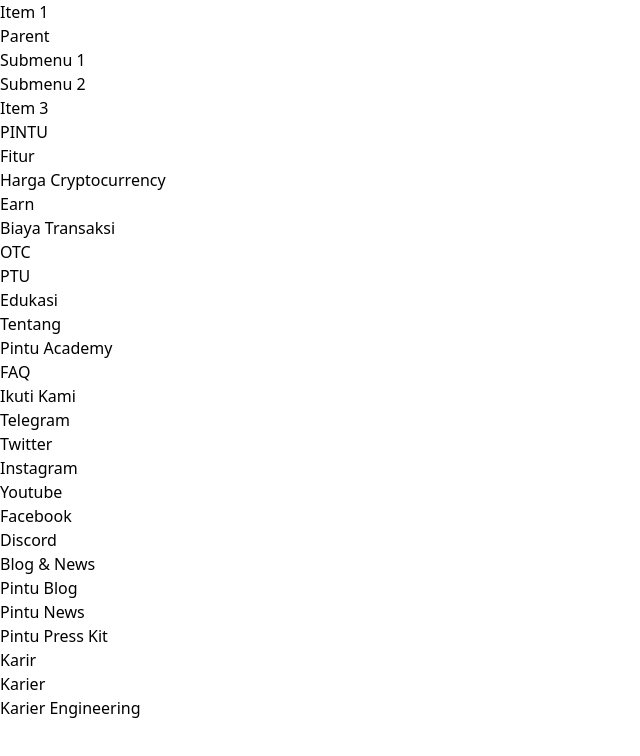
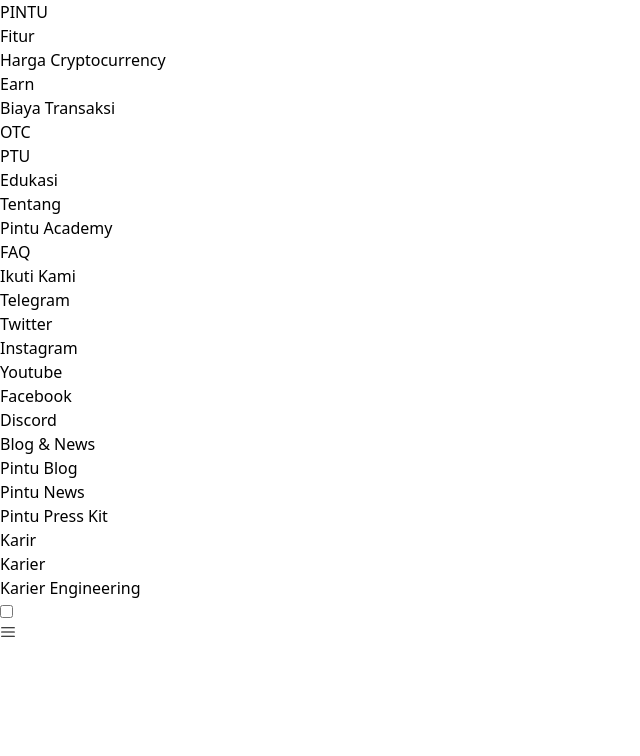
Before and after one commit to 0Gravity94/Crypto-App, a React (Vite) app: page / in a window 1280 px wide. Shown: the top 756 px of the page, without its empty margins (0-640 px from the left). Built offline with nearby package versions, Linux system fonts and the light colour scheme.

Commit message:
still on navbar

```diff
--- a/src/Components/Navbar.jsx
+++ b/src/Components/Navbar.jsx
@@ -1,41 +1,200 @@
 import React from "react";
+import { RxHamburgerMenu, RxCross1 } from "react-icons/rx";
 
 function Navbar() {
   return (
+    // <div className="navbar">
+    //   <div className="navbar-start">
+    //     <div className="dropdown">
+    //       <label tabIndex="0" className="btn lg:hidden"></label>
+    //       <ul
+    //         tabIndex="0"
+    //         className="menu menu-compact dropdown-content mt-3 p-2 shadow bg-base-100 rounded-box w-52"
+    //       >
+    //         <li tabIndex="0" className="px-5">
+    //           <a>Fitur</a>
+    //           <ul className="p-2 w-96">
+    //             <li>
+    //               <a>Harga Cryptocurrency</a>
+    //             </li>
+    //             <li>
+    //               <a>Earn</a>
+    //             </li>
+    //             <li>
+    //               <a>Biaya Transaksi</a>
+    //             </li>
+    //             <li>
+    //               <a>OTC</a>
+    //             </li>
+    //           </ul>
+    //         </li>
+    //         <li tabIndex="0" className="px-5">
+    //           <a>PTU</a>
+    //         </li>
+    //         <li tabIndex="0" className="px-5">
+    //           <a>Edukasi</a>
+    //           <ul className="p-2 w-96">
+    //             <li>
+    //               <a>Tentang</a>
+    //             </li>
+    //             <li>
+    //               <a>Pintu Academy</a>
+    //             </li>
+    //             <li>
+    //               <a>FAQ</a>
+    //             </li>
+    //           </ul>
+    //         </li>
+    //         <li tabIndex="0" className="px-5">
+    //           <a>Ikuti Kami</a>
+    //           <ul className="p-2 w-96">
+    //             <li>
+    //               <a>Telegram</a>
+    //             </li>
+    //             <li>
+    //               <a>Twitter</a>
+    //             </li>
+    //             <li>
+    //               <a>Instagram</a>
+    //             </li>
+    //             <li>
+    //               <a>Youtube</a>
+    //             </li>
+    //             <li>
+    //               <a>Facebook</a>
+    //             </li>
+    //             <li>
+    //               <a>Discord</a>
+    //             </li>
+    //           </ul>
+    //         </li>
+    //         <li tabIndex="0" className="px-5">
+    //           <a>Blog & News</a>
+    //           <ul className="p-2 w-96">
+    //             <li>
+    //               <a>Pintu Blog</a>
+    //             </li>
+    //             <li>
+    //               <a>Pintu News</a>
+    //             </li>
+    //             <li>
+    //               <a>Pintu Press Kit</a>
+    //             </li>
+    //           </ul>
+    //         </li>
+    //         <li tabIndex="0" className="px-5">
+    //           <a>Karir</a>
+    //           <ul className="p-2 w-96">
+    //             <li>
+    //               <a>Karier</a>
+    //             </li>
+    //             <li>
+    //               <a>Karier Engineering</a>
+    //             </li>
+    //           </ul>
+    //         </li>
+    //       </ul>
+    //     </div>
+    //     <a className="btn btn-ghost normal-case text-xl">PINTU</a>
+    //   </div>
+    //   <div className="navbar-center hidden lg:flex">
+    //     <ul className="menu menu-horizontal">
+    // <li tabIndex="0" className="pr-10">
+    //   <a>Fitur</a>
+    //   <ul className="p-2 w-96">
+    //     <li>
+    //       <a>Harga Cryptocurrency</a>
+    //     </li>
+    //     <li>
+    //       <a>Earn</a>
+    //     </li>
+    //     <li>
+    //       <a>Biaya Transaksi</a>
+    //     </li>
+    //     <li>
+    //       <a>OTC</a>
+    //     </li>
+    //   </ul>
+    // </li>
+    // <li tabIndex="0" className="px-10">
+    //   <a>PTU</a>
+    // </li>
+    // <li tabIndex="0" className="px-10">
+    //   <a>Edukasi</a>
+    //   <ul className="p-2 w-96">
+    //     <li>
+    //       <a>Tentang</a>
+    //     </li>
+    //     <li>
+    //       <a>Pintu Academy</a>
+    //     </li>
+    //     <li>
+    //       <a>FAQ</a>
+    //     </li>
+    //   </ul>
+    // </li>
+    // <li tabIndex="0" className="px-10">
+    //   <a>Ikuti Kami</a>
+    //   <ul className="p-2 w-96">
+    //     <li>
+    //       <a>Telegram</a>
+    //     </li>
+    //     <li>
+    //       <a>Twitter</a>
+    //     </li>
+    //     <li>
+    //       <a>Instagram</a>
+    //     </li>
+    //     <li>
+    //       <a>Youtube</a>
+    //     </li>
+    //     <li>
+    //       <a>Facebook</a>
+    //     </li>
+    //     <li>
+    //       <a>Discord</a>
+    //     </li>
+    //   </ul>
+    // </li>
+    // <li tabIndex="0" className="px-10">
+    //   <a>Blog & News</a>
+    //   <ul className="p-2 w-96">
+    //     <li>
+    //       <a>Pintu Blog</a>
+    //     </li>
+    //     <li>
+    //       <a>Pintu News</a>
+    //     </li>
+    //     <li>
+    //       <a>Pintu Press Kit</a>
+    //     </li>
+    //   </ul>
+    // </li>
+    // <li tabIndex="0" className="px-10">
+    //   <a>Karir</a>
+    //   <ul className="p-2 w-96">
+    //     <li>
+    //       <a>Karier</a>
+    //     </li>
+    //     <li>
+    //       <a>Karier Engineering</a>
+    //     </li>
+    //   </ul>
+    // </li>
+    //     </ul>
+    //   </div>
+    // </div>
+    <nav>
       <div className="navbar">
-      <div className="navbar-start">
-        <div className="dropdown">
-          <label tabIndex="0" className="btn lg:hidden"></label>
-          <ul
-            tabIndex="0"
-            className="menu menu-compact dropdown-content mt-3 p-2 shadow bg-base-100 rounded-box w-52"
-          >
-            <li>
-              <a>Item 1</a>
-            </li>
-            <li tabIndex="0">
-              <a className="justify-between">Parent</a>
-              <ul className="p-2">
-                <li>
-                  <a>Submenu 1</a>
-                </li>
-                <li>
-                  <a>Submenu 2</a>
-                </li>
-              </ul>
-            </li>
-            <li>
-              <a>Item 3</a>
-            </li>
-          </ul>
-        </div>
-        <a className="btn btn-ghost normal-case text-xl">PINTU</a>
-      </div>
-      <div className="navbar-center hidden lg:flex">
+        <div className="container nav-container">
+          <div className="flex items-center p-2">
+            <h1>PINTU</h1>
+            {/* Navbar lg */}
+            <div className="hidden lg:flex ml-56">
               <ul className="menu menu-horizontal">
                 <li tabIndex="0" className="pr-10">
                   <a>Fitur</a>
-            <ul className="p-2">
+                  <ul className="p-2 w-96">
                     <li>
                       <a>Harga Cryptocurrency</a>
                     </li>
@@ -55,7 +214,7 @@
                 </li>
                 <li tabIndex="0" className="px-10">
                   <a>Edukasi</a>
-            <ul className="p-2">
+                  <ul className="p-2 w-96">
                     <li>
                       <a>Tentang</a>
                     </li>
@@ -69,7 +228,7 @@
                 </li>
                 <li tabIndex="0" className="px-10">
                   <a>Ikuti Kami</a>
-            <ul className="p-2">
+                  <ul className="p-2 w-96">
                     <li>
                       <a>Telegram</a>
                     </li>
@@ -92,7 +251,7 @@
                 </li>
                 <li tabIndex="0" className="px-10">
                   <a>Blog & News</a>
-            <ul className="p-2">
+                  <ul className="p-2 w-96">
                     <li>
                       <a>Pintu Blog</a>
                     </li>
@@ -106,7 +265,7 @@
                 </li>
                 <li tabIndex="0" className="px-10">
                   <a>Karir</a>
-            <ul className="p-2">
+                  <ul className="p-2 w-96">
                     <li>
                       <a>Karier</a>
                     </li>
@@ -118,6 +277,16 @@
               </ul>
             </div>
           </div>
+          {/* Navbar small */}
+          <div className="lg:hidden">
+            <input type="checkbox" className="checkbox" />
+            <div id="hamburger-line">
+              <RxHamburgerMenu />
+            </div>
+          </div>
+        </div>
+      </div>
+    </nav>
   );
 }
 
```
Lines whose indentation alone changed are shown as unchanged.
